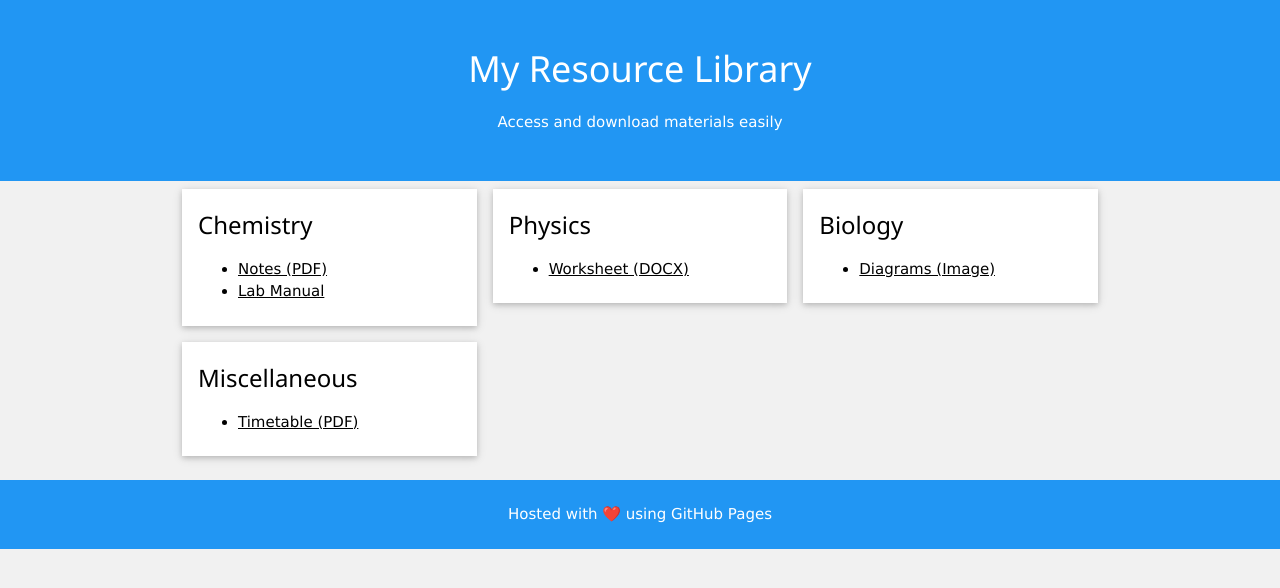
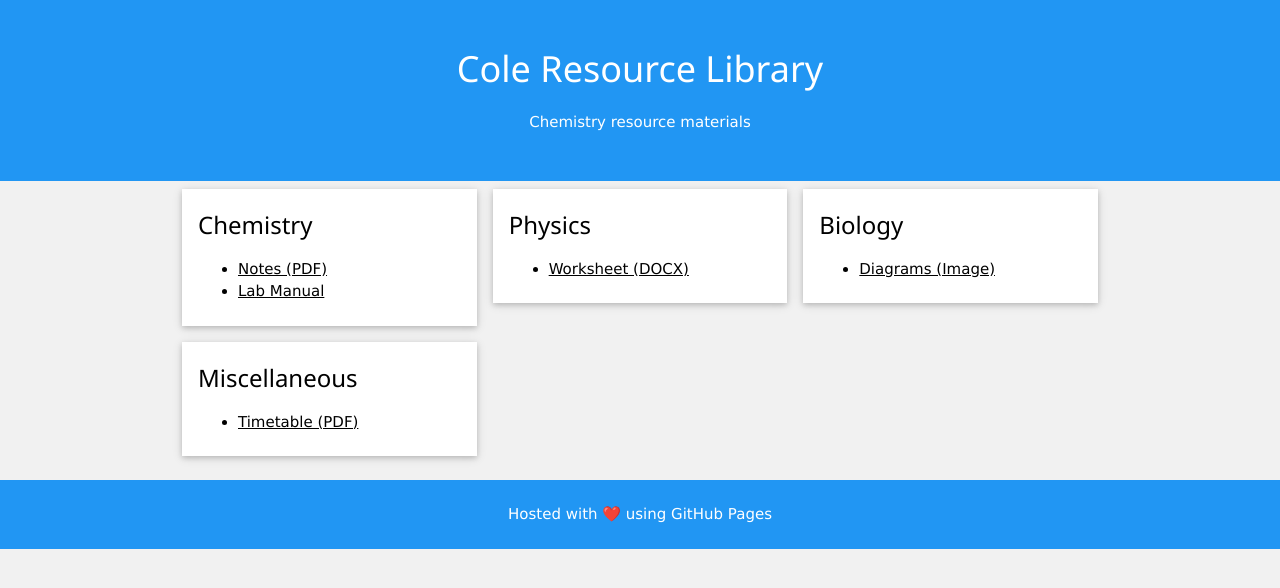
Before and after one commit to Akono-Flow/teaching-resources, a plain HTML site: page index.html in a window 1280 px wide. Drawn offline with nearby package versions, Linux system fonts and the light colour scheme.

Commit message:
Update title and header content in index.html

```diff
--- a/index.html
+++ b/index.html
@@ -3,14 +3,14 @@
 <head>
   <meta charset="UTF-8">
   <meta name="viewport" content="width=device-width, initial-scale=1.0">
-  <title>My Resource Library</title>
+  <title>Resource Library -M. Cole</title>
   <link href="https://cdnjs.cloudflare.com/ajax/libs/w3-css/4.15/w3.css" rel="stylesheet">
 </head>
 <body class="w3-light-grey">
 
 <header class="w3-container w3-blue w3-center w3-padding-32">
-  <h1 class="w3-xxlarge">My Resource Library</h1>
-  <p>Access and download materials easily</p>
+  <h1 class="w3-xxlarge">Cole Resource Library</h1>
+  <p>Chemistry resource materials</p>
 </header>
 
 <div class="w3-content w3-padding">
```
